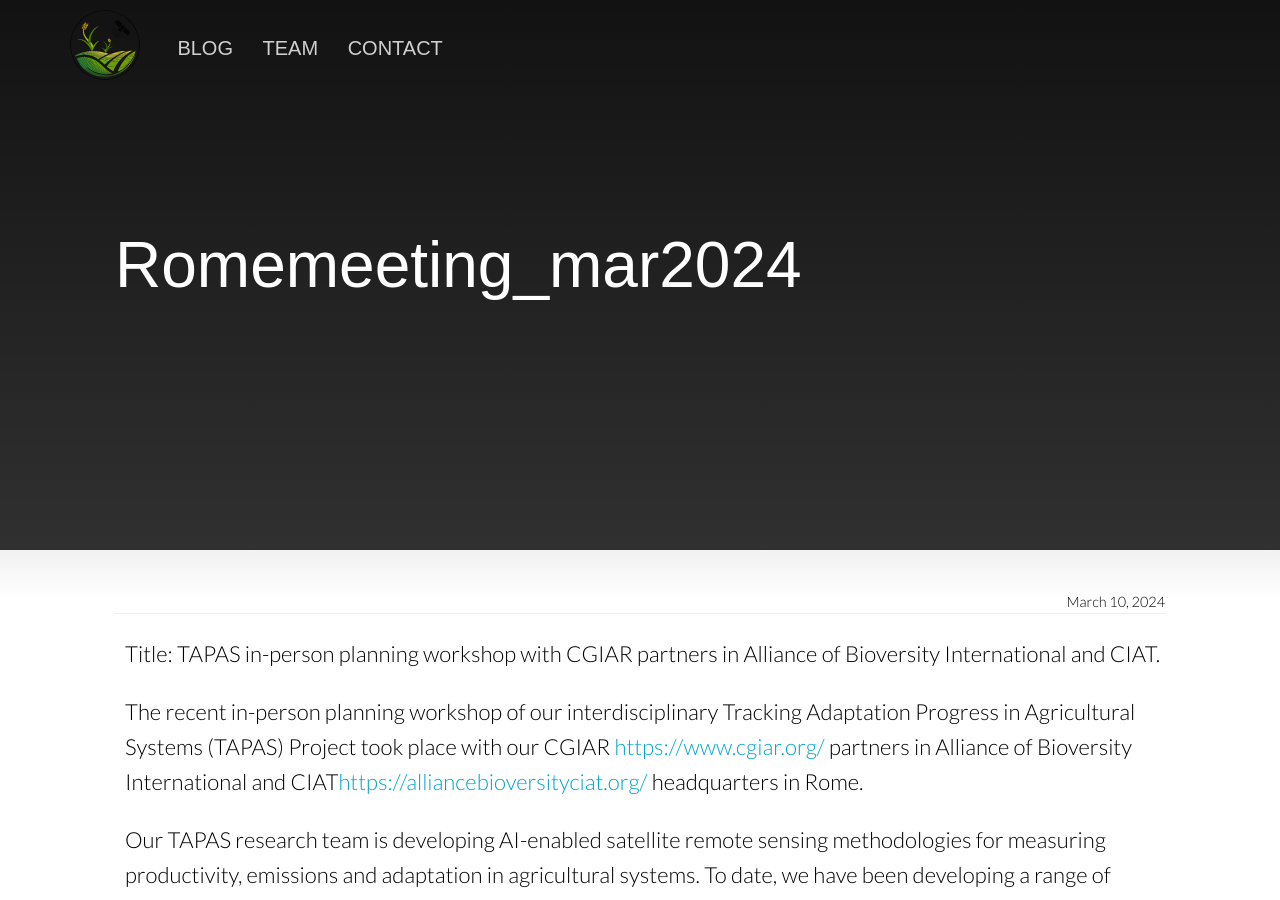
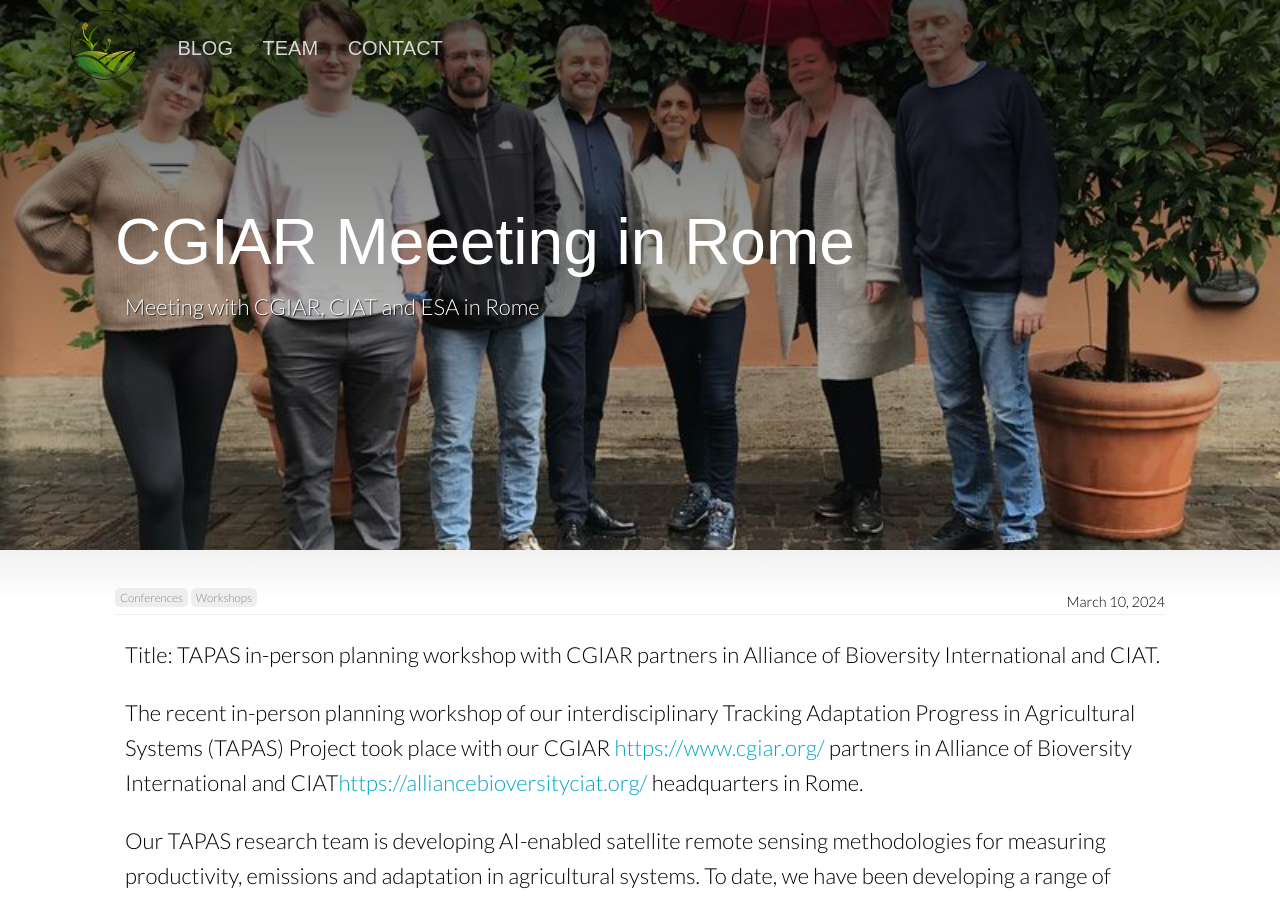
Before and after one commit to tapas-ai-project/tapas-ai-project.github.io, a Jekyll site: the page built from _posts/2024-03-10-RomeMeeting_Mar2024.md, in a window 1280 px wide and 900 px high. Built offline with Jekyll 4.4.1, drawn with Linux system fonts in a browser that asks for light colours; nearby versions of some CDN libraries; some of the changed text lies outside the part shown.

Commit message:
Update 2024-03-10-RomeMeeting_Mar2024.md

```diff
--- a/_posts/2024-03-10-RomeMeeting_Mar2024.md
+++ b/_posts/2024-03-10-RomeMeeting_Mar2024.md
@@ -1,3 +1,16 @@
+---
+title: CGIAR Meeeting in Rome
+date: 2024-03-10
+description: Meeting with CGIAR, CIAT and ESA in Rome
+categories:
+  - conferences
+  - workshops
+image: /images/CIAT_IT.jpg
+author_staff_member: mick
+excerpt: Meeting with CGIAR, CIAT and ESA in Rome
+---
+
+
 Title:  TAPAS in-person planning workshop with CGIAR partners in Alliance of Bioversity International and CIAT.
 
 The recent in-person planning workshop of our interdisciplinary Tracking Adaptation Progress in Agricultural Systems (TAPAS) Project took place with our CGIAR <https://www.cgiar.org/> partners in Alliance of Bioversity International and CIAT<https://alliancebioversityciat.org/> headquarters in Rome.
```
